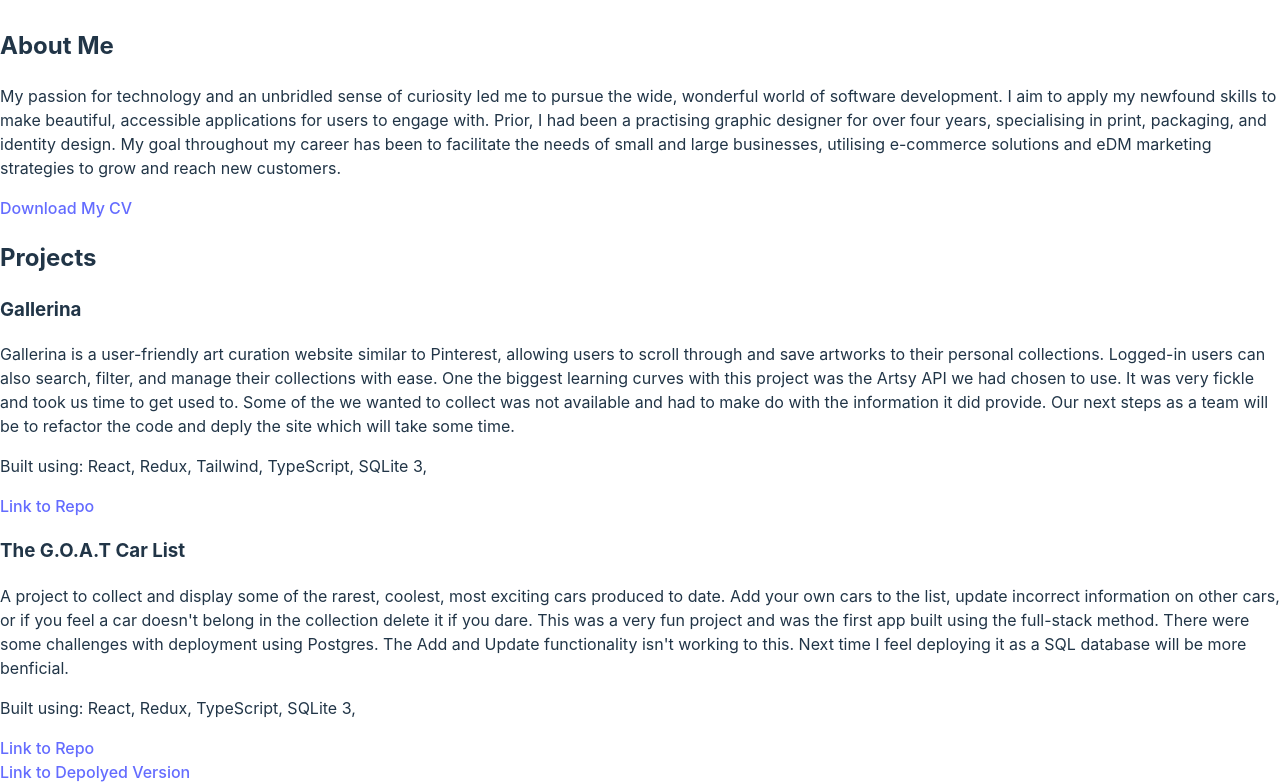
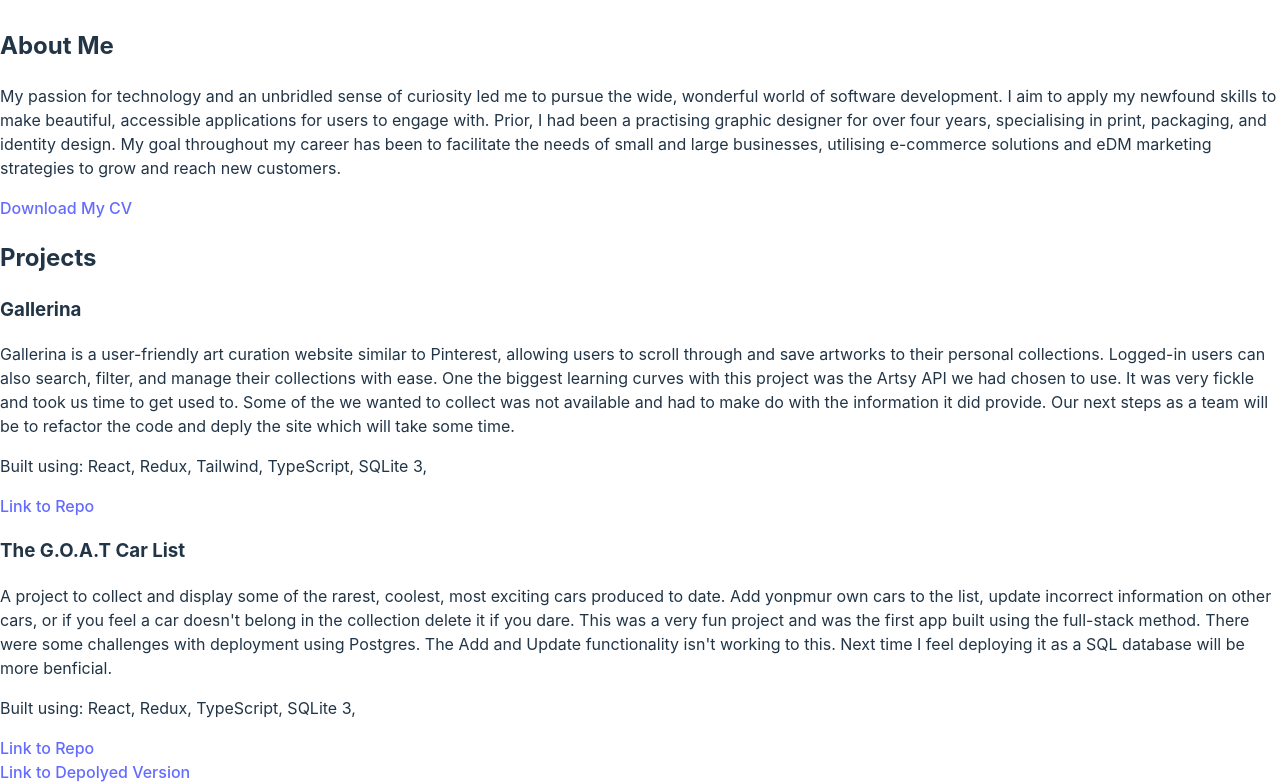
Before and after one commit to Raghav-Sidharth/Portfolio2.0, a React (Vite) app in the folder portfolio-project/: page / in a window 1280 px wide. Shown: the part 353-1137 px from the top of the page. Built offline with nearby package versions, Linux system fonts and the light colour scheme; the HTML template or start-up script is replaced by a standard one.

Commit message:
Changes to portfolio.tsx

```diff
--- a/portfolio-project/src/Portfolio.tsx
+++ b/portfolio-project/src/Portfolio.tsx
@@ -25,13 +25,13 @@ export default function Portfolio() {
         <h3>The G.O.A.T Car List</h3>
         <p>
           A project to collect and display some of the rarest, coolest, most
-          exciting cars produced to date. Add your own cars to the list, update
-          incorrect information on other cars, or if you feel a car doesn&apos;t
-          belong in the collection delete it if you dare. This was a very fun
-          project and was the first app built using the full-stack method. There
-          were some challenges with deployment using Postgres. The Add and
-          Update functionality isn't working to this. Next time I feel deploying
-          it as a SQL database will be more benficial.
+          exciting cars produced to date. Add yonpmur own cars to the list,
+          update incorrect information on other cars, or if you feel a car
+          doesn&apos;t belong in the collection delete it if you dare. This was
+          a very fun project and was the first app built using the full-stack
+          method. There were some challenges with deployment using Postgres. The
+          Add and Update functionality isn't working to this. Next time I feel
+          deploying it as a SQL database will be more benficial.
         </p>
         <p>Built using: React, Redux, TypeScript, SQLite 3,</p>
         <a
```
